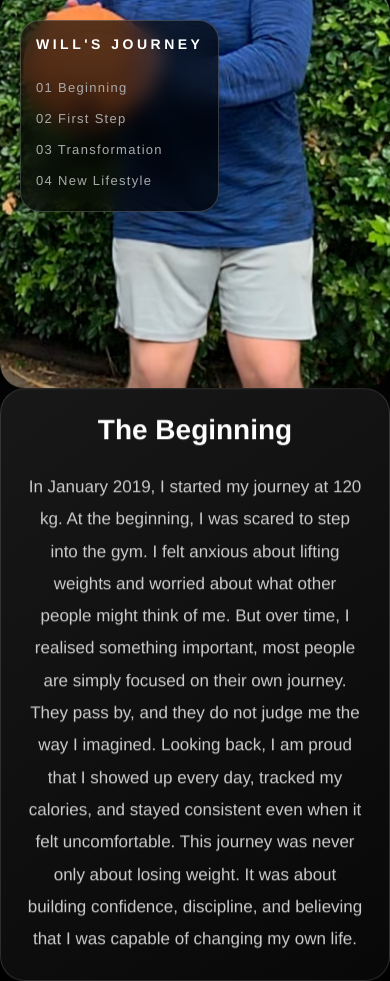
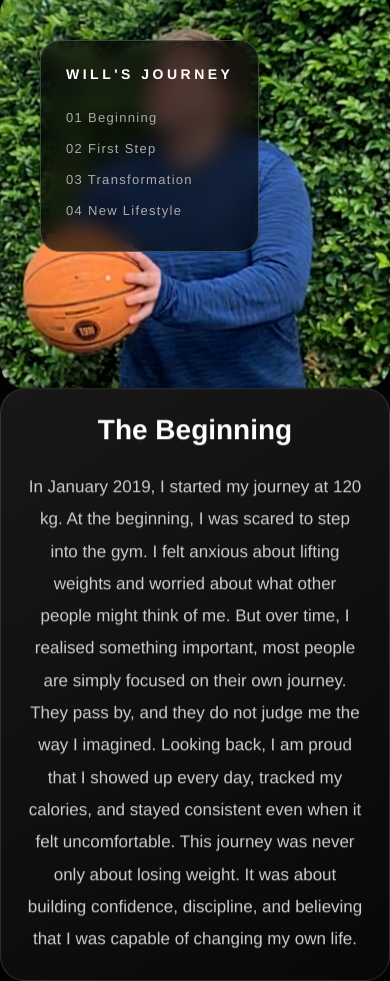
Before and after one commit to po-12365/will_weight_loss_journey, a Django app: page / in a window 390 px wide. Shown: the top 981 px of the page. Run offline with Django 5.2, Linux system fonts and the light colour scheme.

Commit message:
Improve journey page design, intro section layout, and mobile styling

```diff
--- a/weightloss/static/weightloss/css/style.css
+++ b/weightloss/static/weightloss/css/style.css
@@ -1008,11 +1008,11 @@ translateY(0);
 
     width:100%;
 
-    height:500px;
+    height:clamp(380px,70vh,520px);
 
     object-fit:cover;
 
-    object-position:center;
+    object-position:center top;
 
     display:block;
 
@@ -1152,16 +1152,28 @@ translateY(0);
 
 @media(max-width:768px){
 
+    .intro-image {
 
-    .journey-menu {
-
-        top:20px;
-
-        left:20px;
-
-        padding:15px;
+        width:100%;
 
     }
+
+
+    .intro-image img {
+
+        width:100%;
+
+        height:450px;
+
+        object-fit:cover;
+
+        object-position:center top;
+
+        border-radius:25px;
+
+    }
+
+}
 
 
     .hero h1 {
```
